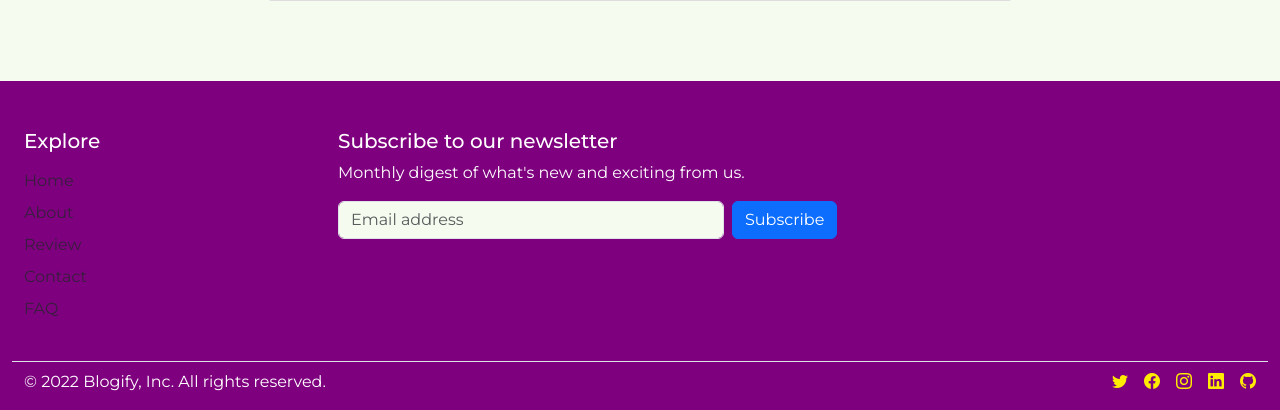
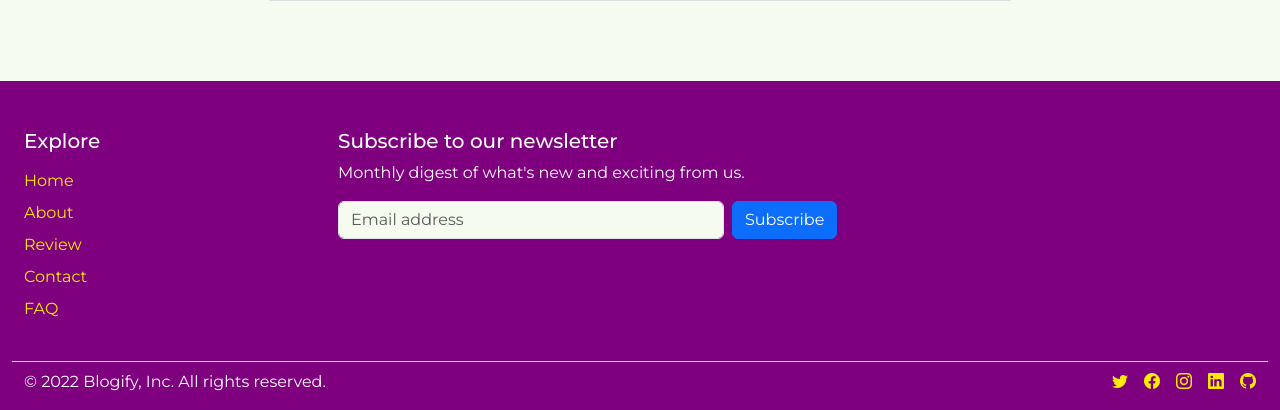
Before and after one commit to emmy3000/Blogify, a Flask app: page /about in a window 1280 px wide. Shown: the part 873-1283 px from the top of the page. Run offline with Flask 3, Linux system fonts and the light colour scheme; parts of the project's set-up code (start-up, migrations or seed data) failed here and were passed over; some libraries are stand-ins or nearby versions.

Commit message:
Refactor HTML layouts template

```diff
--- a/blogify_app/templates/layout.html
+++ b/blogify_app/templates/layout.html
@@ -100,11 +100,11 @@
                 <div class="footer-explore-section col-6 col-md-2 mb-3 mr-4">
                     <h5 class="text-white mb-3">Explore</h5>
                     <ul class="nav flex-column">
-                        <li class="nav-item mb-2"><a href="{{ url_for('main.home') }}" class="nav-link p-0 text-muted">Home</a></li>
-                        <li class="nav-item mb-2"><a href="{{ url_for('main.about') }}" class="nav-link p-0 text-muted">About</a></li>
-                        <li class="nav-item mb-2"><a href="#review" class="nav-link p-0 text-muted">Review</a></li>
-                        <li class="nav-item mb-2"><a href="#contact" class="nav-link p-0 text-muted">Contact</a></li>
-                        <li class="nav-item mb-2"><a href="#faq" class="nav-link p-0 text-muted">FAQ</a></li>
+                        <li class="nav-item mb-2"><a href="{{ url_for('main.home') }}" class="nav-link p-0 ">Home</a></li>
+                        <li class="nav-item mb-2"><a href="{{ url_for('main.about') }}" class="nav-link p-0">About</a></li>
+                        <li class="nav-item mb-2"><a href="#review" class="nav-link p-0 ">Review</a></li>
+                        <li class="nav-item mb-2"><a href="#contact" class="nav-link p-0">Contact</a></li>
+                        <li class="nav-item mb-2"><a href="#faq" class="nav-link p-0 ">FAQ</a></li>
                     </ul>
                 </div>
 
```
